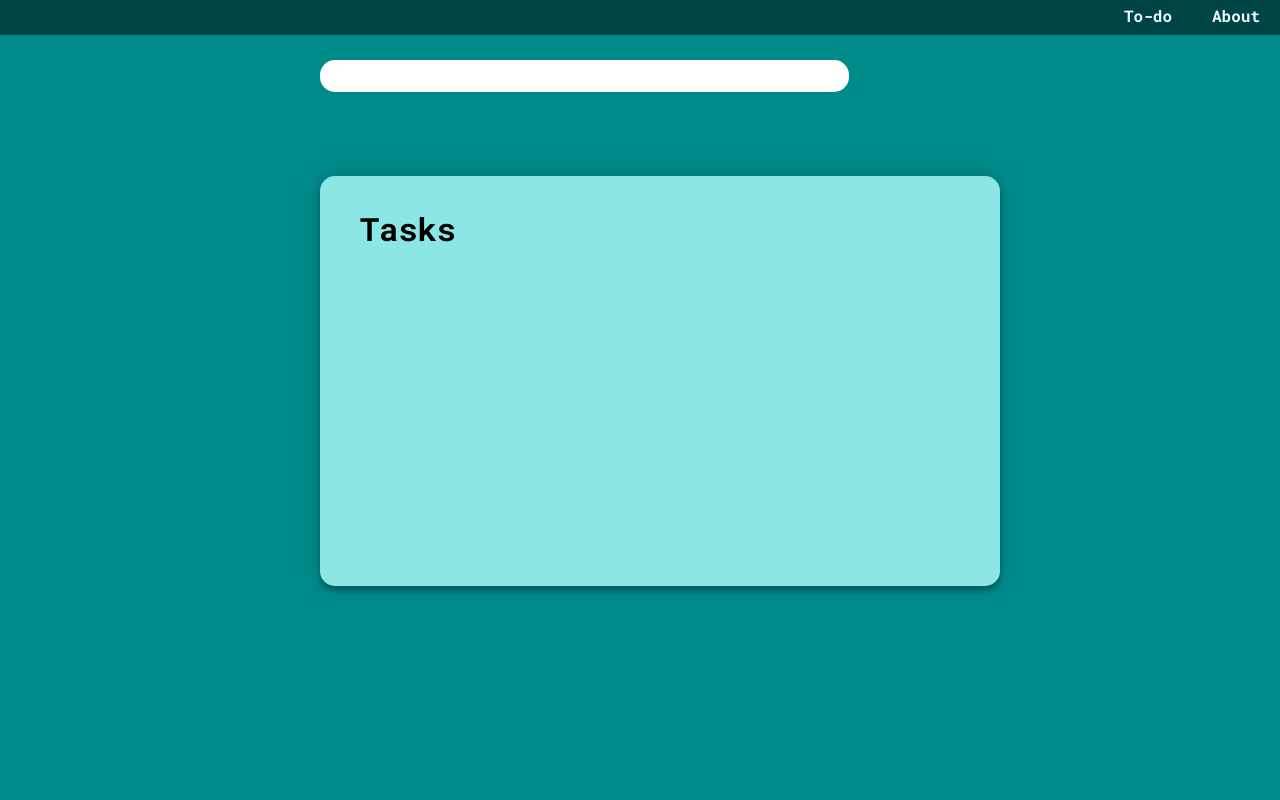
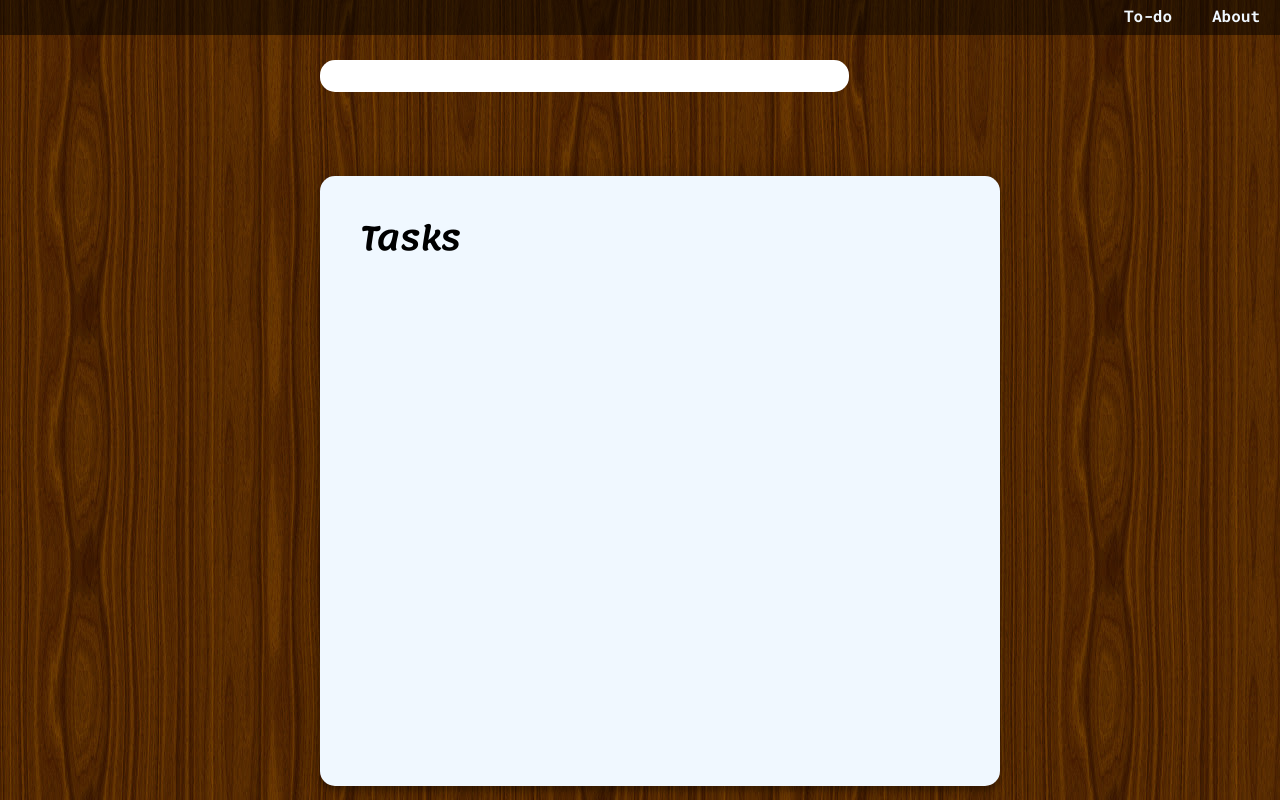
Before and after one commit to EdipoYuri/todo-react, a React (Create React App) app: page / in a window 1280 px wide. Built offline with nearby package versions, Linux system fonts and the light colour scheme.

Commit message:
Removendo ; + Mudando um pouco o visual

```diff
--- a/src/App.css
+++ b/src/App.css
@@ -1,7 +1,8 @@
 @import url('https://fonts.googleapis.com/css?family=Roboto+Mono:700&display=swap');
+@import url('https://fonts.googleapis.com/css?family=Lemonada&display=swap');
 
 #main-page{
-  background-color: darkcyan;
+  background-image: url(./Images/bg.jpg);
   width: 100%;
   height: 100vh;
   overflow: hidden;
@@ -44,15 +45,15 @@
 
 .task-list{
   width: 50%;
-  height: 400px;
+  height: 75vh;
   margin-left: 25vw;
   padding-top: 10px;
 
   border-radius: 15px;
 
-  background-color: rgb(141, 230, 230);
+  background-color: aliceblue;
   box-shadow: 0 0 20px 0 rgba(0, 0, 0, 0.2), 0 5px 5px 0 rgba(0, 0, 0, 0.24);
-  font-family: 'Roboto Mono', monospace;
+  font-family: 'Lemonada', cursive;
 }
 
 nav{
--- a/src/Components/Form.js
+++ b/src/Components/Form.js
@@ -1,9 +1,9 @@
 import React from 'react';
-import PropTypes from 'prop-types';
+import PropTypes from 'prop-types'
 
 function Form({onSubmit, setItem, todoItem, editIndex}){
     const onChangeUpdate = (event) => {
-        setItem(event.target.value);
+        setItem(event.target.value)
     }
 
     return(
@@ -34,4 +34,4 @@ Form.propTypes = {
     editIndex: PropTypes.number.isRequired
 }
 
-export default Form;
+export default Form
--- a/src/Components/Styled/ActionButton.js
+++ /dev/null
@@ -1,23 +0,0 @@
-import styled, {css} from 'styled-components';
-
-const ActionButton = styled.button`
-    height: 30px;
-    margin-left: 10px;
-    margin-bottom: 10px;
-    outline: none;
-
-    border: none;
-    border-radius: 15px;
-    background-color: azure;
-    font-family: 'Roboto Mono', monospace;
-
-    &:hover{
-        background-color: rgba(240, 248, 255, 0.904);
-    }
-
-    ${props => props.edit && css`
-        margin-right: 10px;
-    `}
-`;
-
-export default ActionButton;
--- a/src/Components/Styled/TaskItem.js
+++ /dev/null
@@ -1,7 +0,0 @@
-import styled from 'styled-components';
-
-const TaskItem = styled.li`
-    margin-left: 20px;
-`;
-
-export default TaskItem;
--- a/src/Pages/about.js
+++ b/src/Pages/about.js
@@ -1,4 +1,4 @@
-import React from 'react';
+import React from 'react'
 
 function About(){
     return(
@@ -8,4 +8,4 @@ function About(){
     )
 }
 
-export default About;
+export default About
--- /dev/null
+++ b/src/Styles/ActionButton.js
@@ -0,0 +1,28 @@
+import styled, {css} from 'styled-components'
+
+const ActionButton = styled.button`
+    height: 30px;
+    float: right;
+    margin-right: 20px;
+    margin-bottom: 10px;
+    outline: none;
+
+    border: 1px solid #000;
+    border-radius: 15px;
+    background-color: aliceblue;
+    font-family: 'Roboto Mono', monospace;
+
+    &:hover{
+        background-color: crimson;
+        color: white;
+        border: none;
+    }
+
+    ${props => props.edit && css`
+        &:hover{
+            background-color: darkcyan;
+        }
+    `}
+`
+
+export default ActionButton;
--- /dev/null
+++ b/src/Styles/TaskItem.js
@@ -0,0 +1,11 @@
+import styled from 'styled-components'
+
+const TaskItem = styled.li`
+    width: 85%;
+    margin-left: 20px;
+    margin-bottom: 10px;
+    border-bottom: 1px solid #000;
+    list-style-type: none;
+`
+
+export default TaskItem
```
Also changed, not shown: src/App.js (+7 -8 lines), src/Components/List.js (+10 -10 lines), src/Pages/todo.js (+14 -14 lines), src/Images/bg.jpg (added), 1 other file (tests, documents, lock files or other folders).
